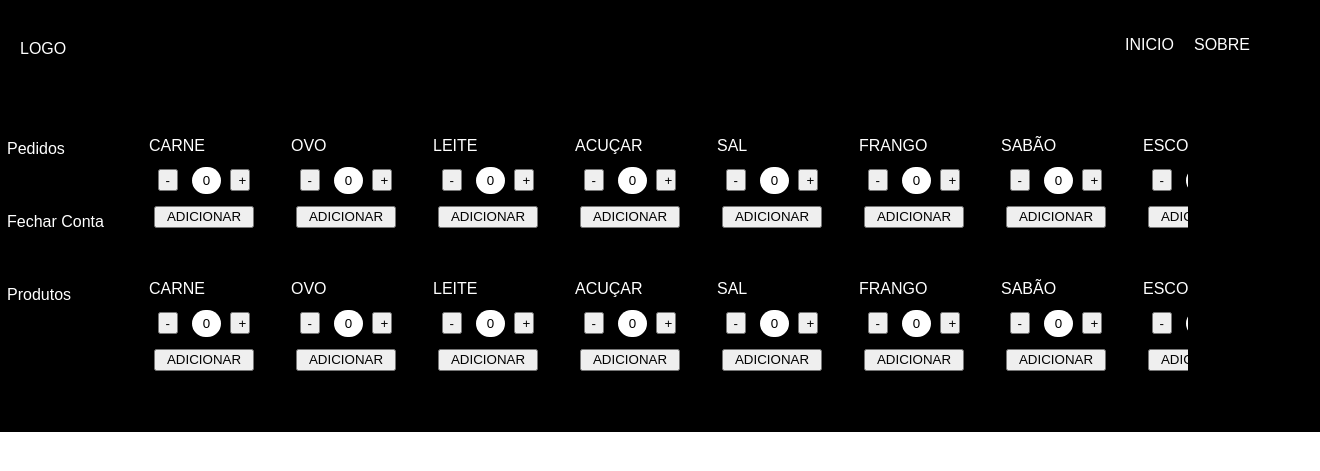
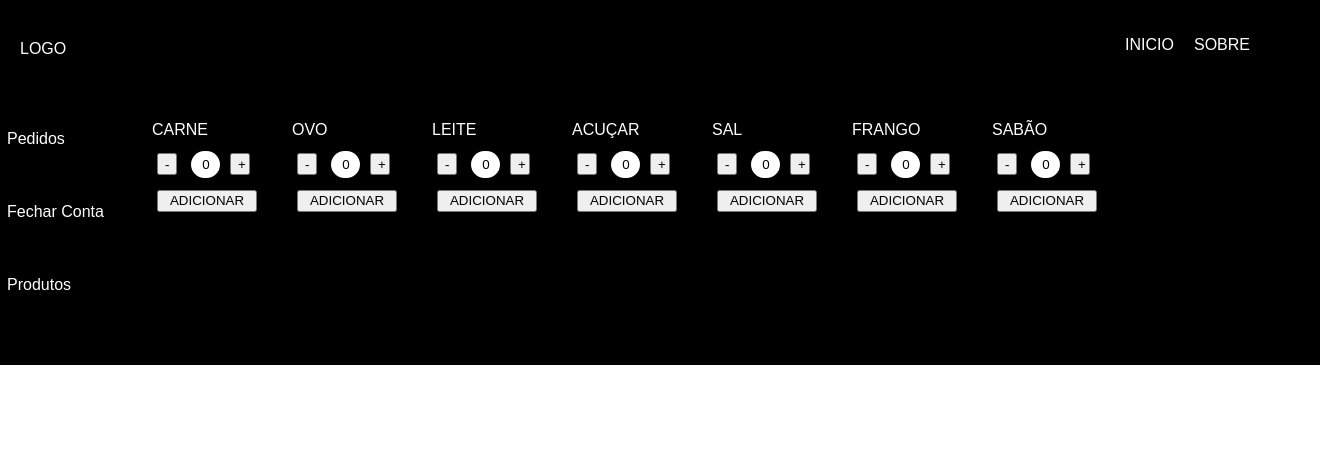
Before and after one commit to Master1245/site-venda, a PHP site: page / in a window 1320 px wide. Shown: the top 471 px of the page. Run offline with PHP 8.4, Linux system fonts and the light colour scheme.

Commit message:
alteração para produtos das quebra de linha

```diff
--- a/estilo.css
+++ b/estilo.css
@@ -8,10 +8,11 @@
 .container{
     display: grid;
     grid-template-rows: 15% 85%;
-    grid-template-columns: 10% 80% 10%;
+    grid-template-columns: 10% 75% 15%;
     grid-auto-flow: row;
     grid-template-areas:
         "logo logo logo"
+        "men conteudo carrinho"
         "men conteudo carrinho"
         "men conteudo carrinho";
 }
@@ -76,23 +77,20 @@
     color: white;
     padding: 20px 5px 20px 5px;
     text-align: justify;
-    grid-auto-flow: row;
 }
 
-
-.conteudo ul{
+.produtos {
+    margin: 0;
+    padding: 0;
+    width: 1170px;
     display: flex;
-    text-align: center;
-    padding-left: 0;
-    text-align: justify;
-    grid-auto-flow: row;
+    flex-wrap: wrap;
 }
 
-.conteudo li{
-    margin: 20px;
-    margin-left: 12px;
-    margin-bottom: 0;
-    text-align: center;
+.produtos div{
+    margin: 15px;
+    padding-top: 15px;
+
 }
 
 .conteudo p{
@@ -125,7 +123,6 @@
 }
 
 
-
 .carrinho{
     grid-area: carrinho;
     background: black;
@@ -136,4 +133,5 @@
 
 .carrinho li{
     margin: 15px;
+    margin-left: ;
 }
--- a/index.html
+++ b/index.html
@@ -28,142 +28,78 @@
         </menu>
 
         <conteudo class="conteudo">
-            <ul class="lista2" id="lista2">
-                <li class="iten">
+
+            <div class="produtos">
+                <div>
                     <p id="nome 1">CARNE</p>
                     <button type="button" id="menos 1" onclick="less(this.id)">- </button>
                     <input value="0" type="text" id="1"></input>
                     <button type="button" id="mais 1" onclick="more(this.id)">+ </button>
                     <button type="button" id=1 class="AddCarrinho" onclick="AddCarrinho(this.id)">ADICIONAR</button>
-                </li>
+                </div>
 
-                <li class="iten">
+                <div>
                     <p id="nome 2">OVO</p>
                     <button type="button" id="menos 2" onclick="less(this.id)">- </button>
                     <input value="0" type="text" id="2"></input>
                     <button type="button" id="mais 2" onclick="more(this.id)">+ </button>
                     <button type="button" id="2" class="AddCarrinho" onclick="AddCarrinho(this.id)">ADICIONAR</button>
-                </li>
+                </div>
 
-                <li class="iten">
+                <div>
                     <p id="nome 3">LEITE</p>
                     <button type="button" id="menos 3" onclick="less(this.id)">- </button>
                     <input value="0" type="text" id="3"> </input>
                     <button type="button" id="mais 3" onclick="more(this.id)">+ </button>
                     <button type="button" id="3" class="AddCarrinho" onclick="AddCarrinho(this.id)">ADICIONAR</button>
-                </li>
+                </div>
 
-                <li class="iten">
+                <div>
                     <p id="nome 4">ACUÇAR</p>
                     <button type="button" id="menos 4" onclick="less(this.id)">- </button>
                     <input value="0" type="text" id="4"> </input>
                     <button type="button" id="mais 4" onclick="more(this.id)">+ </button>
                     <button type="button" id="4" class="AddCarrinho" onclick="AddCarrinho(this.id)">ADICIONAR</button>
-                </li>
+                </div>
 
-                <li class="iten">
+                <div>
                     <p id="nome 5">SAL</p>
                     <button type="button" id="menos 5" onclick="less(this.id)">- </button>
                     <input value="0" type="text" id="5"> </input>
                     <button type="button" id="mais 5" onclick="more(this.id)">+ </button>
                     <button type="button" id="5" class="AddCarrinho" onclick="AddCarrinho(this.id)">ADICIONAR</button>
-                </li>
+                </div>
 
-                <li class="iten">
+                <div>
                     <p id="nome 6">FRANGO</p>
                     <button type="button" id="menos 6" onclick="less(this.id)">- </button>
                     <input value="0" type="text" id="6"> </input>
                     <button type="button" id="mais 6" onclick="more(this.id)">+ </button>
                     <button type="button" id="6" class="AddCarrinho" onclick="AddCarrinho(this.id)">ADICIONAR</button>
-                </li>
+                </div>
 
-                <li class="iten">
+                <div>
                     <p id="nome 7">SABÃO</p>
                     <button type="button" id="menos 7" onclick="less(this.id)">- </button>
                     <input value="0" type="text" id="7"> </input>
                     <button type="button" id="mais 7" onclick="more(this.id)">+ </button>
                     <button type="button" id="7" class="AddCarrinho" onclick="AddCarrinho(this.id)">ADICIONAR</button>
-                </li>
+                </div>
 
-                <li class="iten">
+                <div>
                     <p id="nome 8">ESCOVA</p>
                     <button type="button" id="menos 8" onclick="less(this.id)">- </button>
                     <input value="0" type="text" id="8"> </input>
                     <button type="button" id="mais 8" onclick="more(this.id)">+ </button>
                     <button type="button" id="8" class="AddCarrinho" onclick="AddCarrinho(this.id)">ADICIONAR</button>
-                </li>
+                </div>
 
-            </ul>
-
-            <ul class="lista2" id="lista2">
-                <li class="iten">
-                    <p id="nome 1">CARNE</p>
-                    <button type="button" id="menos 1" onclick="less(this.id)">- </button>
-                    <input value="0" type="text" id="1"></input>
-                    <button type="button" id="mais 1" onclick="more(this.id)">+ </button>
-                    <button type="button" id=1 class="AddCarrinho" onclick="AddCarrinho(this.id)">ADICIONAR</button>
-                </li>
-
-                <li class="iten">
-                    <p id="nome 2">OVO</p>
-                    <button type="button" id="menos 2" onclick="less(this.id)">- </button>
-                    <input value="0" type="text" id="2"></input>
-                    <button type="button" id="mais 2" onclick="more(this.id)">+ </button>
-                    <button type="button" id="2" class="AddCarrinho" onclick="AddCarrinho(this.id)">ADICIONAR</button>
-                </li>
-
-                <li class="iten">
-                    <p id="nome 3">LEITE</p>
-                    <button type="button" id="menos 3" onclick="less(this.id)">- </button>
-                    <input value="0" type="text" id="3"> </input>
-                    <button type="button" id="mais 3" onclick="more(this.id)">+ </button>
-                    <button type="button" id="3" class="AddCarrinho" onclick="AddCarrinho(this.id)">ADICIONAR</button>
-                </li>
-
-                <li class="iten">
-                    <p id="nome 4">ACUÇAR</p>
-                    <button type="button" id="menos 4" onclick="less(this.id)">- </button>
-                    <input value="0" type="text" id="4"> </input>
-                    <button type="button" id="mais 4" onclick="more(this.id)">+ </button>
-                    <button type="button" id="4" class="AddCarrinho" onclick="AddCarrinho(this.id)">ADICIONAR</button>
-                </li>
-
-                <li class="iten">
-                    <p id="nome 5">SAL</p>
-                    <button type="button" id="menos 5" onclick="less(this.id)">- </button>
-                    <input value="0" type="text" id="5"> </input>
-                    <button type="button" id="mais 5" onclick="more(this.id)">+ </button>
-                    <button type="button" id="5" class="AddCarrinho" onclick="AddCarrinho(this.id)">ADICIONAR</button>
-                </li>
-
-                <li class="iten">
-                    <p id="nome 6">FRANGO</p>
-                    <button type="button" id="menos 6" onclick="less(this.id)">- </button>
-                    <input value="0" type="text" id="6"> </input>
-                    <button type="button" id="mais 6" onclick="more(this.id)">+ </button>
-                    <button type="button" id="6" class="AddCarrinho" onclick="AddCarrinho(this.id)">ADICIONAR</button>
-                </li>
-
-                <li class="iten">
-                    <p id="nome 7">SABÃO</p>
-                    <button type="button" id="menos 7" onclick="less(this.id)">- </button>
-                    <input value="0" type="text" id="7"> </input>
-                    <button type="button" id="mais 7" onclick="more(this.id)">+ </button>
-                    <button type="button" id="7" class="AddCarrinho" onclick="AddCarrinho(this.id)">ADICIONAR</button>
-                </li>
-
-                <li class="iten">
-                    <p id="nome 8">ESCOVA</p>
-                    <button type="button" id="menos 8" onclick="less(this.id)">- </button>
-                    <input value="0" type="text" id="8"> </input>
-                    <button type="button" id="mais 8" onclick="more(this.id)">+ </button>
-                    <button type="button" id="8" class="AddCarrinho" onclick="AddCarrinho(this.id)">ADICIONAR</button>
-                </li>
-            </ul>
+            </div>
         </conteudo>
 
         <carrinho class="carrinho">
             <ul id ="carrinho">
+
             </ul>
         </carrinho>
     </div>
```
